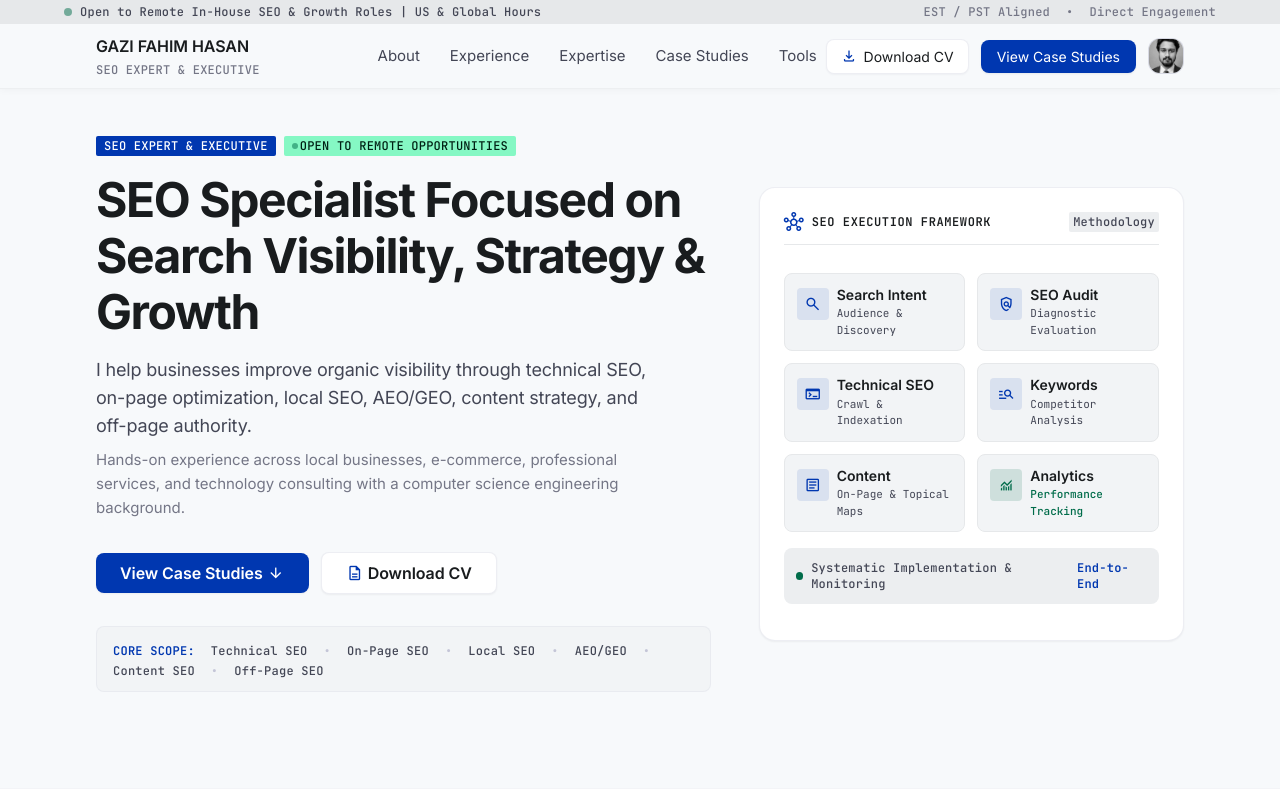
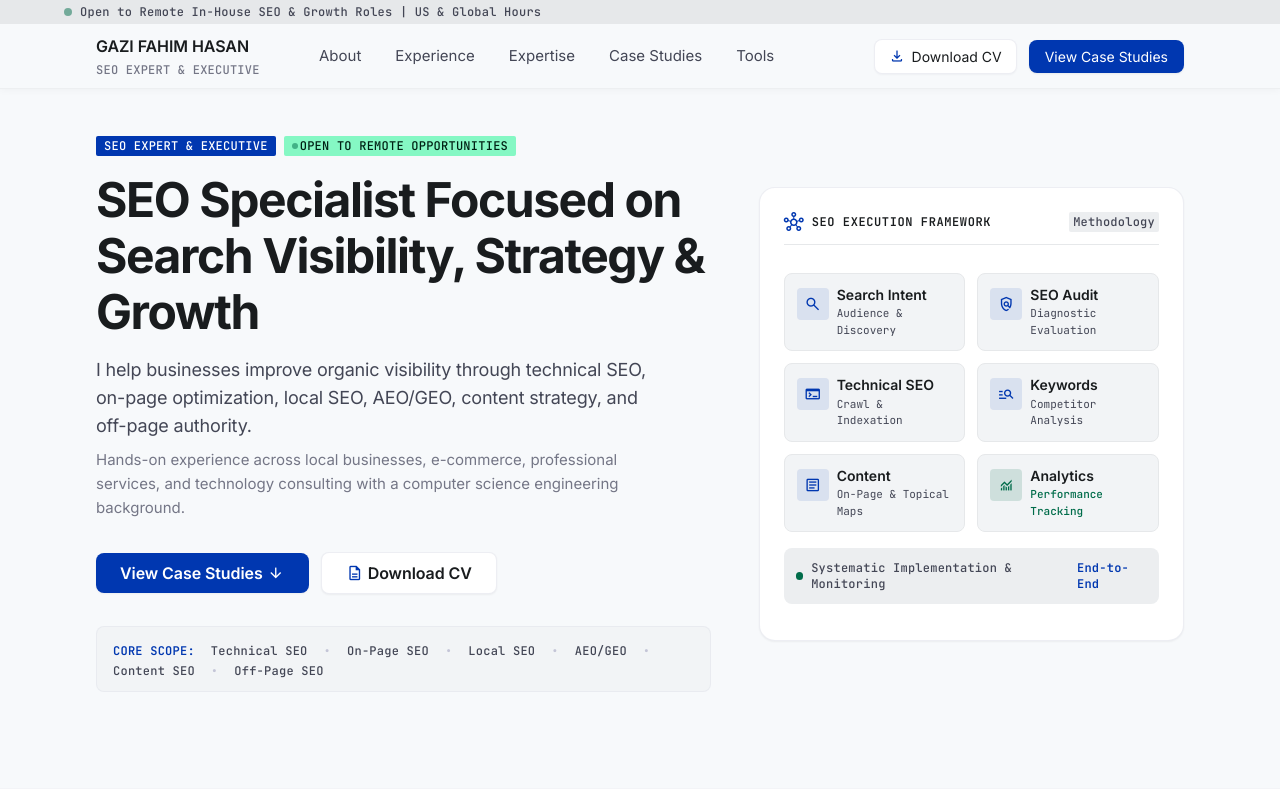
Before and after one commit to hasangazifahim/portfolio, a website: page frontend/index.html in a window 1280 px wide. Shown: the top 800 px of the page. Drawn offline with nearby package versions, Linux system fonts and the light colour scheme.

Commit message:
Remove top EST/PST ribbon text, remove candidate avatar, and add space between tools and download cv

```diff
--- a/frontend/index.html
+++ b/frontend/index.html
@@ -194,43 +194,37 @@
   <div class="fixed top-0 left-0 right-0 z-50 bg-surface/95 backdrop-blur-md shadow-[0_1px_8px_rgba(0,0,0,0.04)] border-b border-surface-container-high/60">
     <!-- Status Ribbon -->
     <div class="bg-surface-container-high py-1 px-gutter-mobile lg:px-gutter-desktop">
-      <div class="max-w-container-max mx-auto flex items-center justify-between font-label-code text-[11px] sm:text-label-code text-on-surface-variant">
+      <div class="max-w-container-max mx-auto flex items-center font-label-code text-[11px] sm:text-label-code text-on-surface-variant">
         <div class="flex items-center gap-space-xs truncate">
           <span class="w-2 h-2 rounded-full bg-secondary inline-block animate-pulse shrink-0"></span>
           <span class="truncate sm:hidden font-medium">Open to Remote SEO Roles • US Aligned</span>
           <span class="hidden sm:inline">Open to Remote In-House SEO &amp; Growth Roles | US &amp; Global Hours</span>
         </div>
-        <div class="hidden sm:flex items-center gap-space-md">
-          <span class="text-outline">EST / PST Aligned</span>
-          <span class="text-outline">•</span>
-          <span class="text-outline">Direct Engagement</span>
-        </div>
       </div>
     </div>
 
     <!-- Main Navigation Bar -->
-    <header class="h-16 relative">
-      <div class="relative h-16 max-w-container-max mx-auto px-gutter-mobile lg:px-gutter-desktop flex items-center justify-between">
+    <header class="h-16">
+      <div class="h-16 max-w-container-max mx-auto px-gutter-mobile lg:px-gutter-desktop flex items-center justify-between gap-4 lg:gap-8">
         <!-- Brand Title (Left) -->
-        <a class="flex flex-col text-left group min-w-0 z-10 shrink-0 py-1" href="#">
+        <a class="flex flex-col text-left group min-w-0 shrink-0 py-1" href="#">
           <span class="font-headline-sm text-[15px] sm:text-headline-sm text-on-surface tracking-tight leading-none group-hover:text-primary transition-colors font-bold truncate">GAZI FAHIM HASAN</span>
           <span class="font-label-code text-[10px] sm:text-label-code text-outline uppercase tracking-wider mt-1 truncate">SEO Expert &amp; Executive</span>
         </a>
 
-        <!-- Desktop Navigation Links (True Center: ≥ 1024px) -->
-        <nav class="hidden lg:flex items-center justify-center absolute left-1/2 top-1/2 -translate-x-1/2 -translate-y-1/2 z-0 gap-0.5 xl:gap-1.5">
+        <!-- Desktop Navigation Links (≥ 1024px) -->
+        <nav class="hidden lg:flex items-center gap-1 xl:gap-2.5 mr-4 xl:mr-10">
           <a class="inline-flex items-center justify-center px-2.5 xl:px-3 py-1.5 transition-colors font-headline-sm text-[14px] xl:text-[15px] text-on-surface-variant hover:text-on-surface hover:bg-surface-container rounded-lg whitespace-nowrap" href="#about">About</a>
           <a class="inline-flex items-center justify-center px-2.5 xl:px-3 py-1.5 transition-colors font-headline-sm text-[14px] xl:text-[15px] text-on-surface-variant hover:text-on-surface hover:bg-surface-container rounded-lg whitespace-nowrap" href="#experience">Experience</a>
           <a class="inline-flex items-center justify-center px-2.5 xl:px-3 py-1.5 transition-colors font-headline-sm text-[14px] xl:text-[15px] text-on-surface-variant hover:text-on-surface hover:bg-surface-container rounded-lg whitespace-nowrap" href="#expertise">Expertise</a>
           <a class="inline-flex items-center justify-center px-2.5 xl:px-3 py-1.5 transition-colors font-headline-sm text-[14px] xl:text-[15px] text-on-surface-variant hover:text-on-surface hover:bg-surface-container rounded-lg whitespace-nowrap" href="#case-studies">Case Studies</a>
           <a class="inline-flex items-center justify-center px-2.5 xl:px-3 py-1.5 transition-colors font-headline-sm text-[14px] xl:text-[15px] text-on-surface-variant hover:text-on-surface hover:bg-surface-container rounded-lg whitespace-nowrap" href="#tools">Tools</a>
-          <a class="inline-flex items-center justify-center px-2.5 xl:px-3 py-1.5 transition-colors font-headline-sm text-[14px] xl:text-[15px] text-on-surface-variant hover:text-on-surface hover:bg-surface-container rounded-lg whitespace-nowrap" href="#contact">Contact</a>
         </nav>
 
         <!-- Header Actions (Right) -->
-        <div class="flex items-center gap-space-xs sm:gap-2.5 xl:gap-space-sm shrink-0 z-10">
-          <!-- Desktop Download CV Button (≥ 1280px) -->
-          <a class="hidden xl:inline-flex items-center gap-1.5 font-headline-sm text-[13px] xl:text-[14px] bg-surface-container-lowest text-on-surface hover:bg-surface-container hover:text-on-surface px-3 xl:px-3.5 py-1.5 rounded-xl shadow-[0_1px_2px_rgba(15,23,42,0.04)] border border-outline-variant/30 transition-colors whitespace-nowrap" href="assets/Gazi-Fahim-Resume.pdf" download="Gazi-Fahim-Resume.pdf" target="_blank" rel="noopener noreferrer">
+        <div class="flex items-center gap-space-xs sm:gap-2.5 xl:gap-space-sm shrink-0">
+          <!-- Desktop Download CV Button -->
+          <a class="hidden sm:inline-flex items-center gap-1.5 font-headline-sm text-[13px] xl:text-[14px] bg-surface-container-lowest text-on-surface hover:bg-surface-container hover:text-on-surface px-3 xl:px-3.5 py-1.5 rounded-xl shadow-[0_1px_2px_rgba(15,23,42,0.04)] border border-outline-variant/30 transition-colors whitespace-nowrap" href="assets/Gazi-Fahim-Resume.pdf" download="Gazi-Fahim-Resume.pdf" target="_blank" rel="noopener noreferrer">
             <span class="material-symbols-outlined text-[17px] text-primary">download</span>
             <span>Download CV</span>
           </a>
@@ -239,11 +233,6 @@
           <a class="hidden sm:inline-flex items-center font-headline-sm text-[13px] xl:text-[14px] bg-primary text-on-primary hover:bg-primary-container px-3 sm:px-3.5 xl:px-space-md py-1.5 rounded-xl shadow-[0_1px_2px_rgba(15,23,42,0.08)] transition-colors whitespace-nowrap" href="#case-studies">
             View Case Studies
           </a>
-
-          <!-- Candidate Mini Avatar -->
-          <div class="w-8 h-8 sm:w-8 sm:h-8 xl:w-9 xl:h-9 rounded-full overflow-hidden border border-outline-variant/50 shrink-0 bg-surface-container flex items-center justify-center">
-            <img src="assets/images/gazi_cv_photo.png" alt="Gazi Fahim Hasan" class="w-full h-full object-cover" onerror="this.src='assets/images/avatar.svg'"/>
-          </div>
 
           <!-- Mobile Hamburger Toggle Button (< 1024px) -->
           <button id="mobile-menu-toggle" class="lg:hidden p-1.5 sm:p-2 text-on-surface hover:text-primary hover:bg-surface-container rounded-xl transition-colors focus:outline-none flex items-center justify-center" aria-label="Toggle Navigation Menu">
```
